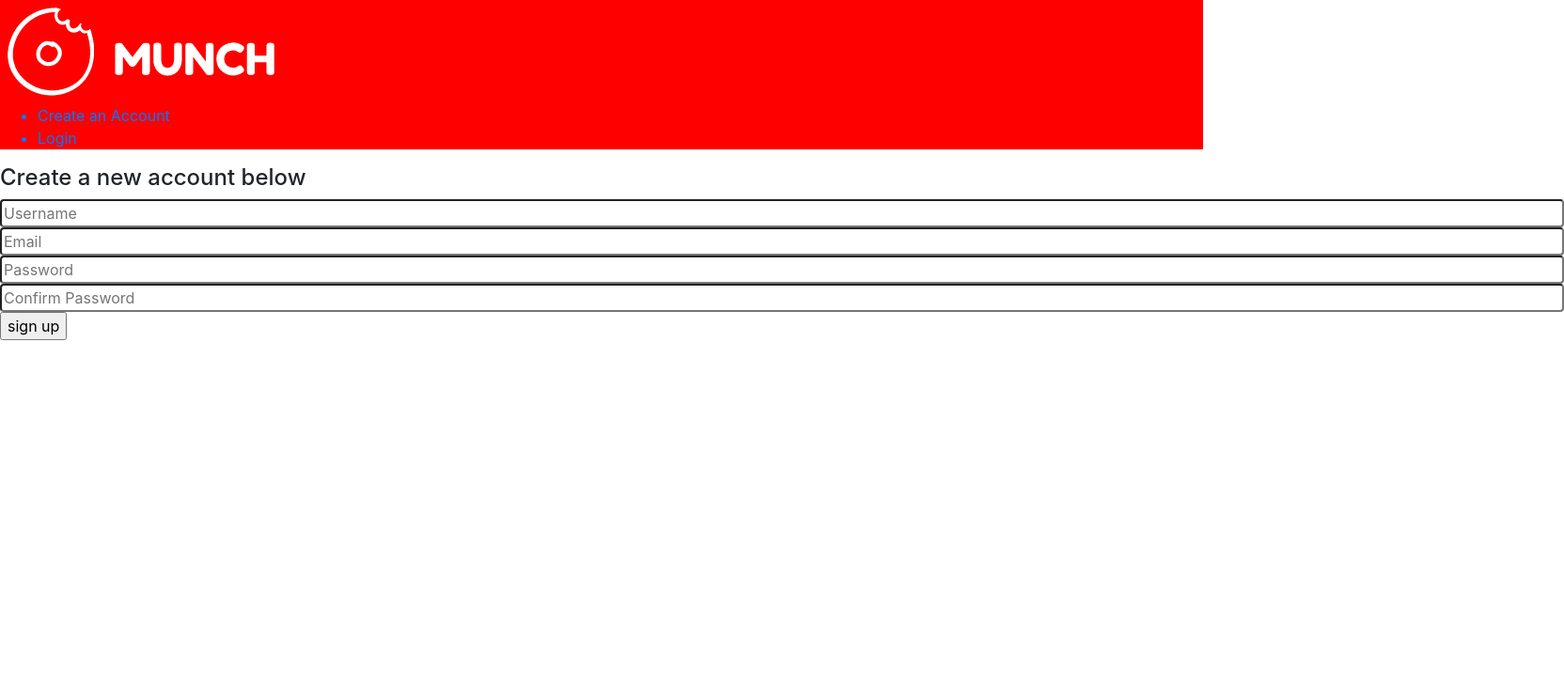
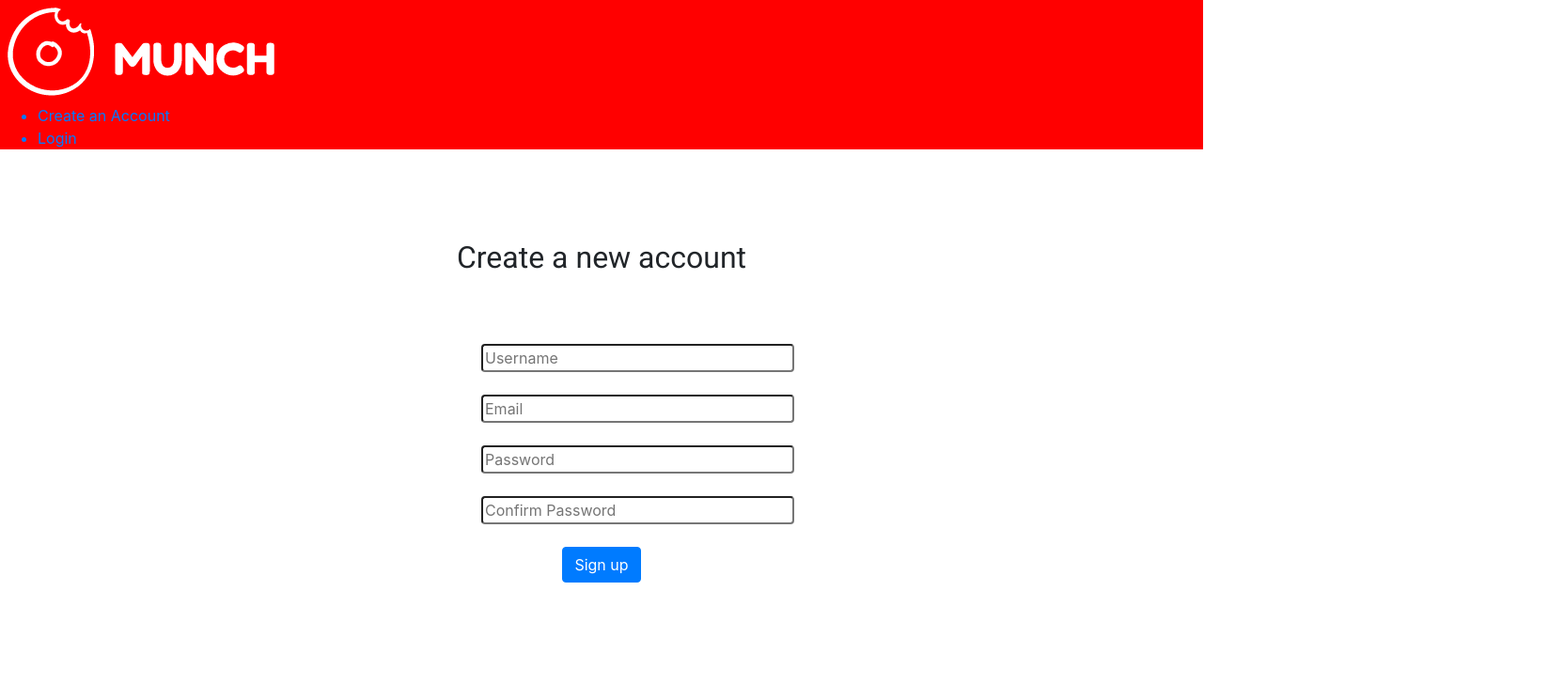
Before and after one commit to aimee-liang/munch-frontend, a React (Create React App) app in the folder munch-frontend/: page /signup in a window 1280 px wide. Shown: the top 728 px of the page at 94% size, 1664 px wide, since content can reach past the window. Built offline with nearby package versions, Linux system fonts and the light colour scheme; no server answers; sample sign-in values are in the browser's storage.

Commit message:
Cleaned up sign up

```diff
--- a/munch-frontend/src/App.css
+++ b/munch-frontend/src/App.css
@@ -97,3 +97,42 @@ input[type="password"], select{
 .login-button {
   text-align: center;
 }
+
+.create-account {
+  text-align: center;
+
+  margin: auto;
+  font-size: xx-large;
+  padding-top: 80px;
+  font-family: 'Roboto', sans-serif;
+}
+
+.signup {
+  display: flex;
+  text-align: center;
+  align-items: center;
+  justify-content: center;
+  height: 400px;
+  width: 500px;
+  margin: auto;
+  border-radius: 25px;
+  border-width: thin;
+  border-color: black;
+  overflow: hidden;
+}
+
+input[type="text"], select{
+  width: 130%;
+  border-radius: 4px;
+  box-sizing: border-box;
+}
+
+input[type="password"], select{
+  width: 130%;
+  border-radius: 4px;
+  box-sizing: border-box;
+}
+
+.signup-button {
+  text-align: center;
+}
--- a/munch-frontend/src/Components/Login.js
+++ b/munch-frontend/src/Components/Login.js
@@ -1,5 +1,5 @@
 import React from "react"
-import {Form, Button} from 'react-bootstrap'
+import {Form, Button} from "react-bootstrap"
 
 class Login extends React.Component{
     state={
--- a/munch-frontend/src/Components/Signup.js
+++ b/munch-frontend/src/Components/Signup.js
@@ -1,5 +1,5 @@
 import React from "react"
-
+import {Form, Button} from "react-bootstrap"
 class Signup extends React.Component{
     state={
         /* avatar: "", // ideally want this to be an option for users to upload an image so it can be more interactive */
@@ -25,21 +25,41 @@ class Signup extends React.Component{
         }))
     }
 
-    // validate = () => {
-    // }
 
 
     render(){
         return(
             <>
-            <h4>Create a new account below</h4>
-            <form onSubmit={this.localSignupHandler}>
+            <h4 className="create-account">Create a new account</h4>
+            <div className="signup">
+
+            <Form className="signup-form" onSubmit={this.localSignupHandler}>
+
                 <input type="text" name="username" placeholder="Username" value={this.state.username} onChange={this.changeHandler} />
+                <br>
+                </br>
+                <br>
+                </br>
                 <input type="text" name="email" placeholder="Email" value={this.state.email} onChange={this.changeHandler} />
+                <br>
+                </br>
+                <br>
+                </br>
                 <input type="password" name="password" placeholder="Password" value={this.state.password} onChange={this.changeHandler} />
+                <br>
+                </br>
+                <br>
+                </br>
                 <input type="password" name="confirm_password" placeholder="Confirm Password" value={this.state.confirm_password} onChange={this.changeHandler} />
-                <input type="submit" value="sign up" />
-            </form>
+                <br>
+                </br>
+                <br>
+                </br>
+                <Button variant="primary" className="signup-button" input type="submit" input="true" value="sign up">Sign up </Button>
+
+            </Form>
+
+            </div>
             </>
         )
     }
```
